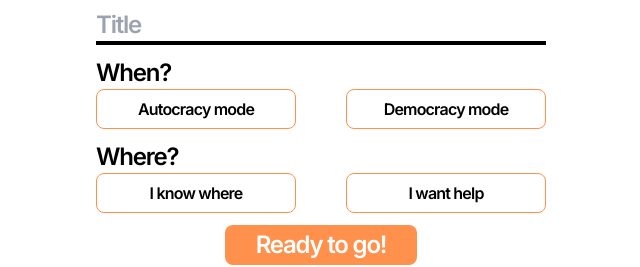
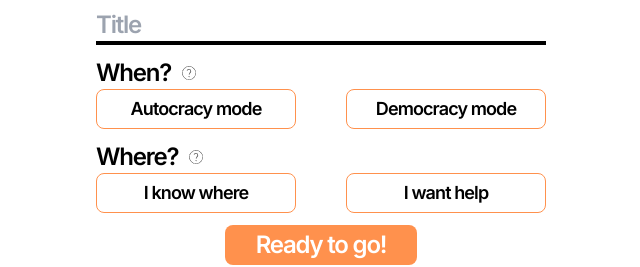
Before and after one commit to rogermarco/sayWhen, a Next.js app: page / in a window 1280 px wide. Shown: the part 1089-1356 px from the top of the page, without its empty margins (319-959 px from the left). Built offline with nearby package versions, Linux system fonts and the light colour scheme; no server answers.

Commit message:
add help on hover icons to form

```diff
--- a/app/globals.css
+++ b/app/globals.css
@@ -13,6 +13,9 @@
     @apply font-semibold tracking-tighter text-2xl
   }
   .mode-buttons {
-    @apply inline-flex items-center justify-between w-[200px] h-10 font-semibold tracking-tighter bg-white border border-logo-orange rounded-lg cursor-pointer peer-checked:bg-logo-orange peer-checked:text-white hover:bg-logo-orange hover:text-white
+    @apply inline-flex items-center justify-between w-[200px] h-10 text-lg font-semibold tracking-tighter bg-white border border-logo-orange rounded-lg cursor-pointer peer-checked:bg-logo-orange peer-checked:text-white hover:bg-logo-orange hover:text-white
+  }
+  .hover-icon {
+    @apply pl-2 w-[1px] h-[1px] opacity-0 hover:opacity-80 hover:w-96 hover:h-14 duration-[30] z-10 flex absolute border-dashed border-2 border-gray-600 bg-gray-200 text-black font-semibold tracking-tighter
   }
 }
--- a/app/ui/event-form.tsx
+++ b/app/ui/event-form.tsx
@@ -2,10 +2,10 @@
 
 import { useState } from 'react';
 import Map from './map';
-// import Link from 'next/link';
-// import SubmitButton from './submit-button';
 import { useRouter } from 'next/navigation';
 
+import Image from 'next/image';
+import help from '../../public/help.png';
 
 export interface BuilderTypes {
   _id: string,
@@ -14,11 +14,7 @@ export interface BuilderTypes {
   location: string,
 }
 
-interface EventFormProps {
-  eventPageLink: string
-}
-
-function EventForm ({ eventPageLink }: EventFormProps) {
+function EventForm ({ eventPageLink }: {eventPageLink: string}) {
   const [dateMode, setDateMode] = useState('');
   const [locationMode, setLocationMode] = useState('');
   const [eventBuilder, setEventBuilder] = useState<BuilderTypes>({
@@ -60,8 +56,19 @@ function EventForm ({ eventPageLink }: EventFormProps) {
           onChange={e => setEventBuilder({...eventBuilder, title: e.target.value})}
           />
         </div>
-
-        <h3 className='form-heading'>When?</h3>
+        <div className='flex'>
+          <h3 className='form-heading'>When?</h3>
+          <div className='flex items-center px-2'>
+            <Image
+            src={help}
+            alt='Help text'
+            className='inset-0 z-0'
+            />
+            <div className='hover-icon'>
+              What is this? Choose if you want to pick your own date now, or ask your friends to help you out.
+            </div>
+          </div>
+        </div>
         <div className='flex flex-col justify-around'>
           {/* MODE SELECTION */}
           <div className='flex justify-between'>
@@ -96,7 +103,18 @@ function EventForm ({ eventPageLink }: EventFormProps) {
           }
         </div>
 
-        <h3 className='form-heading pt-3'>Where?</h3>
+        <div className='flex mt-3'>
+          <h3 className='form-heading'>Where?</h3>
+          <div className='flex items-center px-2'>
+            <Image
+            src={help}
+            alt='Help text'
+            />
+            <div className='hover-icon'>
+              Do you know the best place? If not, search for some ideas.
+            </div>
+          </div>
+        </div>
         <div className='flex flex-col justify-around'>
           {/* LOCATION SELECTION */}
           <div className='flex justify-between'>
```
Also changed, not shown: app/ui/submit-button.tsx (deleted, +0 -40 lines), public/help.png (added).
